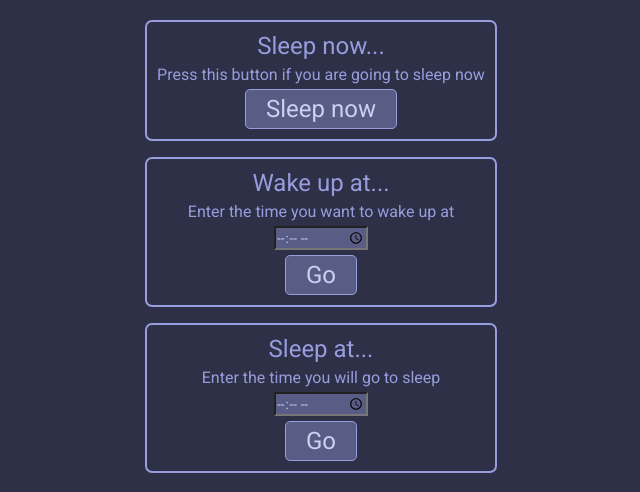
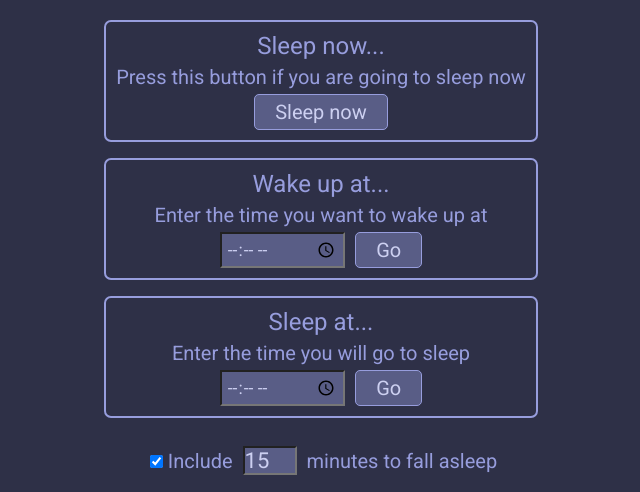
Before and after one commit to robsassack/sleep-calc, a website built with webpack: page dist/index.html in a window 1280 px wide. Shown: the part 65-557 px from the top of the page, without its empty margins (319-959 px from the left). Built offline with Linux system fonts and the light colour scheme.

Commit message:
Added finishing touches to CSS

```diff
--- a/src/style.css
+++ b/src/style.css
@@ -40,7 +40,11 @@ button {
   color: #cdd0f1;
   padding: 5px 20px;
   border-radius: 5px;
-  font-size: 1.5em;
+  font-size: 1.25em;
+}
+
+span {
+  font-size: 1.25em;;
 }
 
 label {
@@ -62,6 +66,18 @@ label {
   flex-direction: column;
   align-items: center;
   gap: 5px;
+}
+
+.input-container input {
+  height: 22px;
+  font-size: 1.1em;
+  padding: 5px;
+}
+
+.input-container {
+  display: flex;
+  gap: 10px;
+  align-items: center;
 }
 
 .time-text {
@@ -120,3 +136,12 @@ label {
 .start-over {
   visibility: hidden;
 }
+
+.add-sleep-time {
+  font-size: 1.25em;
+}
+
+.add-sleep-time input {
+  font-size: 1.1em;
+  margin: 5px;
+}
```
Also changed, not shown: dist/index.html, dist/main.js.
